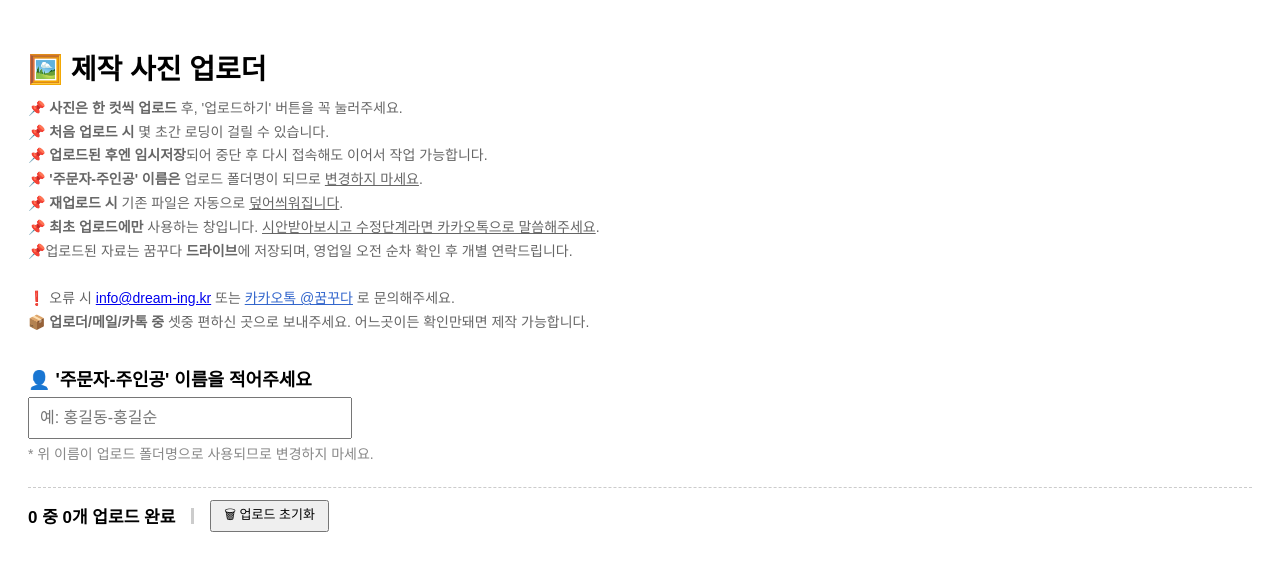
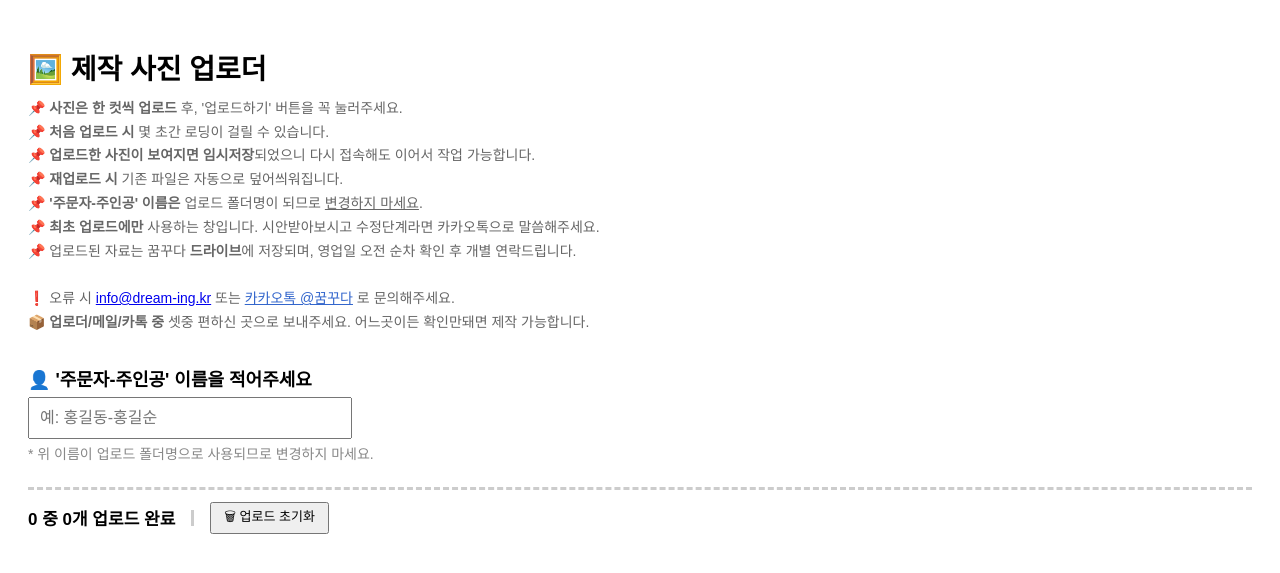
Before and after one commit to woorissu/dreamuploader, a Flask app: template templates/uploader.html in a window 1280 px wide. Shown: the top 573 px of the page. Run offline with Flask 3, Linux system fonts and the light colour scheme; the template is opened without the code that fills it, so the values that code supplies are empty; some libraries are stand-ins or nearby versions.

```diff
--- a/app.py
+++ b/app.py
@@ -19,6 +19,8 @@ def upload(sample):
 
     display_name = config.get("display_name", sample)
     photo_list = config.get("photos", [])
+
+    print(f"📂 로딩된 config for {sample}: {photo_list}")
 
     return render_template("uploader.html", sample=sample, display_name=display_name, photo_list=photo_list)
 
--- a/templates/uploader.html
+++ b/templates/uploader.html
@@ -92,11 +92,11 @@
   <div class="subtitle" style="line-height: 1.7;">
   📌 <strong>사진은 한 컷씩 업로드</strong> 후, '업로드하기' 버튼을 꼭 눌러주세요.<br>
   📌 <strong>처음 업로드 시</strong> 몇 초간 로딩이 걸릴 수 있습니다.<br>
-  📌 <strong>업로드된 후엔 임시저장</strong>되어 중단 후 다시 접속해도 이어서 작업 가능합니다.<br>
+  📌 <strong>업로드한 사진이 보여지면 임시저장</strong>되었으니 다시 접속해도 이어서 작업 가능합니다.<br>
+  📌 <strong>재업로드 시</strong> 기존 파일은 자동으로 덮어씌워집니다.<br>
   📌 <strong>'주문자-주인공' 이름은</strong> 업로드 폴더명이 되므로 <u>변경하지 마세요</u>.<br>
-  📌 <strong>재업로드 시</strong> 기존 파일은 자동으로 <u>덮어씌워집니다</u>.<br>
-  📌 <strong>최초 업로드에만</strong> 사용하는 창입니다. <u>시안받아보시고 수정단계라면 카카오톡으로 말씀해주세요</u>.<br>
-  📌업로드된 자료는 꿈꾸다 <strong>드라이브</strong>에 저장되며, 영업일 오전 순차 확인 후 개별 연락드립니다.<br><br>
+  📌 <strong>최초 업로드에만</strong> 사용하는 창입니다. 시안받아보시고 수정단계라면 카카오톡으로 말씀해주세요.<br>
+  📌 업로드된 자료는 꿈꾸다 <strong>드라이브</strong>에 저장되며, 영업일 오전 순차 확인 후 개별 연락드립니다.<br><br>
 
   ❗ 오류 시 <a href="mailto:info@dream-ing.kr">info@dream-ing.kr</a> 또는
   <a href="http://pf.kakao.com/_qzxanV/chat" target="_blank" style="color:#3366cc;">카카오톡 @꿈꾸다</a> 로 문의해주세요.<br>
@@ -111,7 +111,7 @@
 </div>
 
 <!-- 구분선 -->
-<hr style="border: none; border-top: 1px dashed #ccc; margin: 24px 0 12px 0;">
+<hr style="border: none; border-top: 3px dashed #ccc; margin: 24px 0 12px 0;">
 
 <!-- 업로드 완료 갯수 | 초기화 버튼 -->
 <div style="display: flex; align-items: center; gap: 16px; margin-bottom: 20px;">
```
